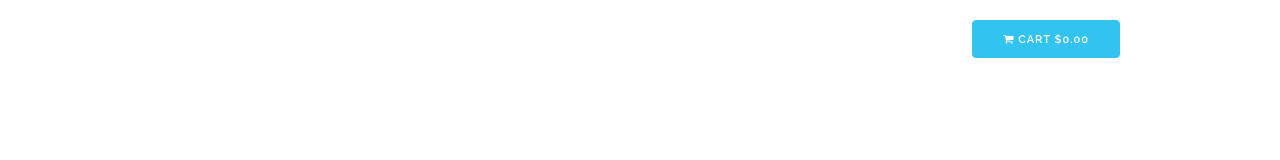
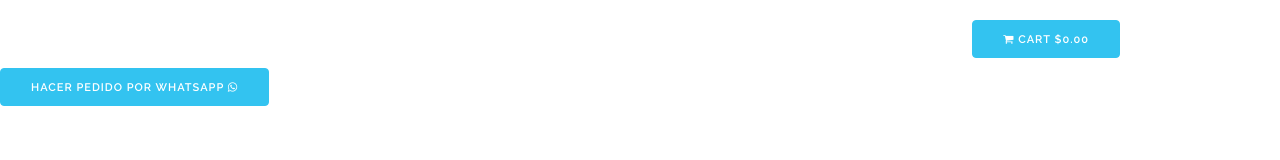
Before and after one commit to elmerpabel/kiosko, a plain HTML site: page index.html in a window 1280 px wide. Drawn offline with nearby package versions, Linux system fonts and the light colour scheme; no server answers.

Commit message:
Update Whatsapp button

```diff
--- a/index.html
+++ b/index.html
@@ -124,7 +124,7 @@
             </div>
         </div>
     </script>
-
+<a href="https://api.whatsapp.com/send?phone=51949755480&text=" onClick="hacerPedido()" target="_blank" class="button button-primary button-whats">Hacer pedido por WhatsApp <i class="fa fa-whatsapp"></i></a>
     <!-- Error View -->
     <script id="error-template" type="x-template">
         <div class="error">
@@ -152,5 +152,5 @@
 <script src="js/simpleStore.min.js"></script>
 <script src="js/google-sheets.js"></script>
 <script src="js/config.js"></script>
-
+<script src="js/purchase.js"></script>
 </html>
--- /dev/null
+++ b/js/purchase.js
@@ -0,0 +1,37 @@
+function hacerPedido() {
+
+    let lengthQuantity = document.querySelectorAll(".item-quantity").length;
+    let lengthName = document.querySelectorAll(".item-name").length;
+    let lengthPrice = document.querySelectorAll(".item-price").length;
+
+    var producto = [];
+
+
+    for (let i = 1; i <= lengthPrice - 1; i++) {
+        let name = document.querySelectorAll(".item-name")[i].innerHTML;
+        let price = document.querySelectorAll(".item-price")[i].innerHTML;
+        let quantity = document.querySelectorAll(".item-quantity")[i].innerHTML;
+        let color = document.querySelectorAll(".item-color")[i].innerHTML;
+        let size = document.querySelectorAll(".item-size")[i].innerHTML;
+
+        producto.push({name: name, color: color, size: size, quantity: quantity, price: price});
+    }
+
+    let productos = "";
+
+    let inicio = "Hola estoy usando Kiosko EMM.";
+
+    for (var key in producto) {
+        productos += " QUIERO COMPRAR: " + producto[key].quantity + " " + producto[key].name + " DE COLOR " + producto[key].color + " EN TALLA " + producto[key].talla + " POR " + producto[key].price + " UNIDAD.";
+    }
+
+
+    let valor = document.querySelector(".simpleCart_grandTotal").innerHTML;
+    let pedido = " Mi pedido total fue: " + valor + ".";
+
+    //INSIRA SEU TELEFONE NO FORMATO 55dddNumeroTelefone - EX:5511999999999
+    let msg =  "https://api.whatsapp.com/send?phone=51949755480&text=" + encodeURIComponent(inicio + productos + " " + pedido);
+
+    document.querySelector(".button-whats").href = msg;
+
+}
```
